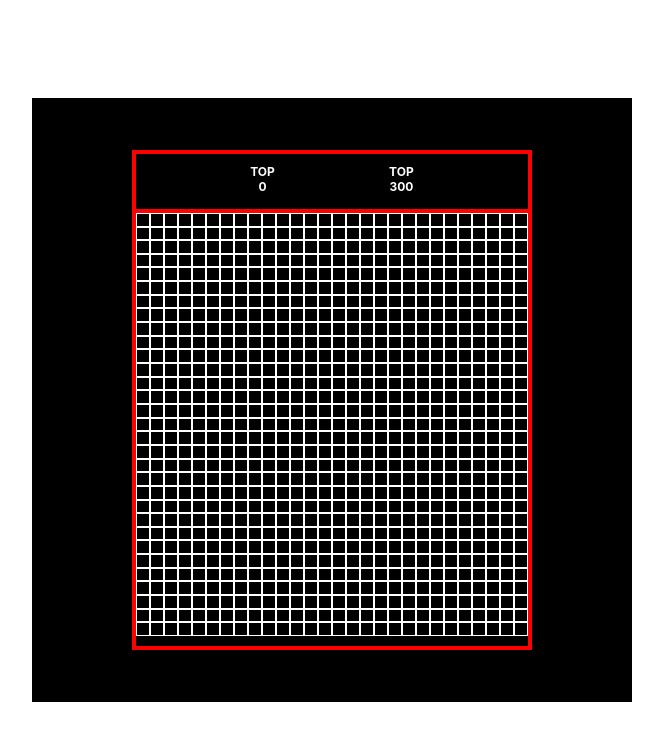
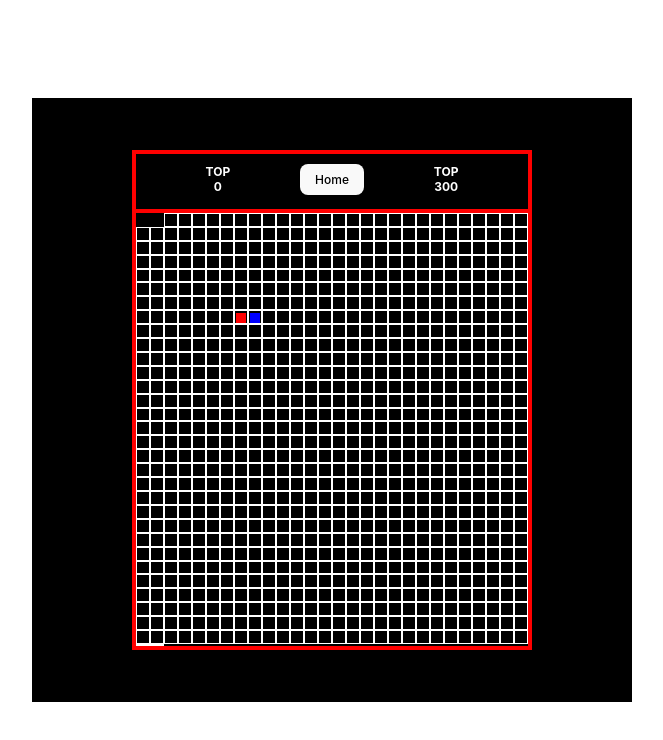
Before and after one commit to Joy-of-Coding/Winter_2023_ReactJam, a React (Vite) app in the folder reverse-pacman/: page / in a window 1280 px wide. Both pictures are taken after a click on the button "Start Game". Shown: the top 740 px of the page, without its empty margins (308-971 px from the left). Built offline with nearby package versions, Linux system fonts and the light colour scheme.

Commit message:
home button only home button added

```diff
--- a/reverse-pacman/src/App.jsx
+++ b/reverse-pacman/src/App.jsx
@@ -8,7 +8,7 @@ function App() {
 	return (
 		<>
 			{!startGame && <Home setStartGame={setStartGame} />}
-			{startGame && <GameArea />}
+			{startGame && <GameArea setStartGame={setStartGame} />}
 		</>
 	);
 }
--- a/reverse-pacman/src/components/GameArea.jsx
+++ b/reverse-pacman/src/components/GameArea.jsx
@@ -1,8 +1,8 @@
 import './GameArea.css';
 import PlayerMovement from './PlayerMovement.jsx';
-import { usState, useEffect } from 'react';
+//import { useState, useEffect } from 'react';
 
-function GameArea() {
+function GameArea({setStartGame}) {
 	const score = 0;
 	const highScore = 300;
 
@@ -66,6 +66,12 @@ function GameArea() {
 					<p>TOP</p>
 					<p>{score}</p>
 				</div>
+                <div>
+                    <button
+                    onClick={() => setStartGame(false)}>
+                        Home
+                    </button>
+                </div>
 				<div>
 					<p>TOP</p>
 					<p>{highScore}</p>
@@ -79,6 +85,9 @@ function GameArea() {
 					gridTemplateRows: `repeat(${boardDimensions.height}, 1fr)`,
 				}}
 			>
+
+                <PlayerMovement />
+
 				{maze.map((row, i) =>
 					row.map((col, j) => (
 						<div
@@ -93,7 +102,7 @@ function GameArea() {
 						></div>   //{`${i} - ${j}`}
 					))
 				)}
-				<PlayerMovement />
+
 			</div>
 		</div>
 	);
--- a/reverse-pacman/src/components/Home.jsx
+++ b/reverse-pacman/src/components/Home.jsx
@@ -1,7 +1,7 @@
 import './Home.css';
 import { useState, useEffect } from 'react';
 
-const Home = ({ setStartGame }) => {
+const Home = ({setStartGame}) => {
 	const [showGameControls, setShowGameControls] = useState(false);
 
 	useEffect(() => {
```
